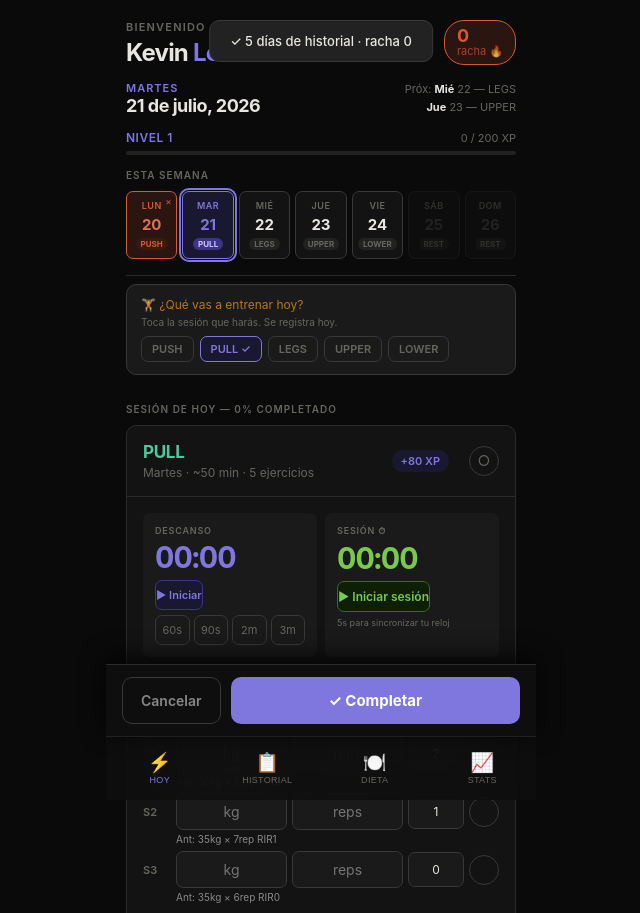
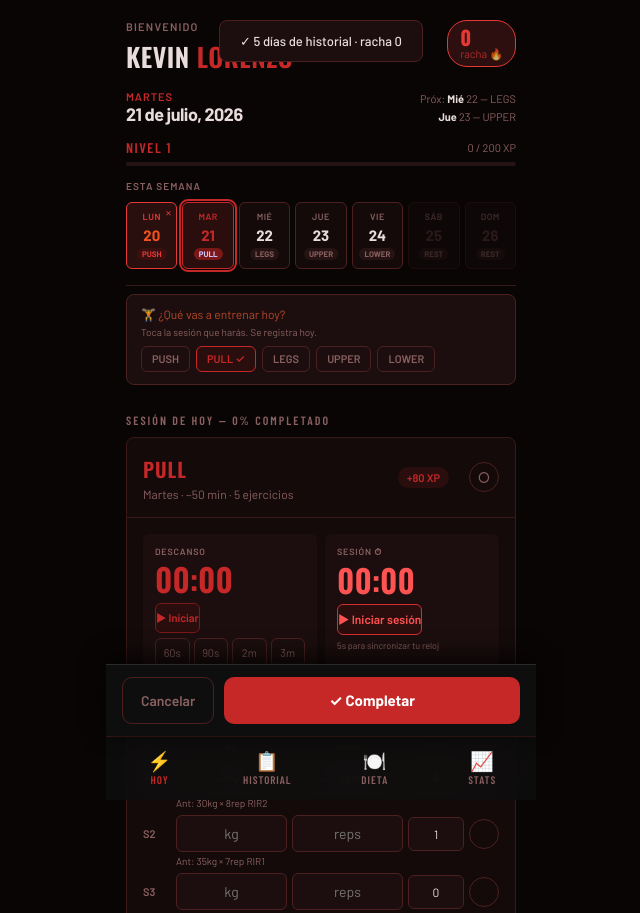
Before and after one commit to KLorenzoEconomics/FORGE, a plain HTML site: page index.html in a window 1280 px wide. Shown: the top 913 px of the page, without its empty margins (319-959 px from the left). Drawn offline with nearby package versions, Linux system fonts and the light colour scheme.

Commit message:
Update index.html

```diff
--- a/index.html
+++ b/index.html
@@ -3,56 +3,65 @@
 <head>
 <meta charset="UTF-8">
 <meta name="viewport" content="width=device-width, initial-scale=1.0, maximum-scale=1.0, user-scalable=no">
-<meta name="theme-color" content="#0a0a0a">
+<meta name="theme-color" content="#0a0505">
 <meta name="apple-mobile-web-app-capable" content="yes">
 <meta name="apple-mobile-web-app-status-bar-style" content="black-translucent">
 <meta name="apple-mobile-web-app-title" content="Forge">
 <title>Forge</title>
+<link rel="preconnect" href="https://fonts.googleapis.com">
+<link rel="preconnect" href="https://fonts.gstatic.com" crossorigin>
+<link href="https://fonts.googleapis.com/css2?family=Oswald:wght@400;500;600;700&family=Barlow+Condensed:wght@400;500;600;700&family=Barlow:wght@400;500;600;700&display=swap" rel="stylesheet">
 <link rel="manifest" href="manifest.json">
 <link rel="apple-touch-icon" href="icon-192.png">
 <style>
 *{box-sizing:border-box;margin:0;padding:0;-webkit-tap-highlight-color:transparent}
-html{height:100%;background:#0a0a0a}
-body{font-family:-apple-system,BlinkMacSystemFont,'Segoe UI',system-ui,sans-serif;background:#0a0a0a;color:#e8e6e0;min-height:100vh;overscroll-behavior:none;-webkit-font-smoothing:antialiased}
+html{height:100%;background:#0a0505}
+body{font-family:'Barlow',-apple-system,BlinkMacSystemFont,system-ui,sans-serif;background:#0a0505;color:#e8dcdc;min-height:100vh;overscroll-behavior:none;-webkit-font-smoothing:antialiased}
 :root{
-  --bg:#0a0a0a;--surface:#131313;--surface2:#1a1a1a;--surface3:#222;
-  --border:#2a2a2a;--border2:#383838;--text:#e8e6e0;--muted:#666660;--subtle:#444440;
-  --xp:#7f77dd;--xp-dim:#3c3489;--xp-bg:#1a1830;
-  --fire:#d85a30;--fire-bg:#2a1510;
-  --gold:#ba7517;--gold-bg:#2a1e08;
-  --green:#3b6d11;--green-bg:#0f1f06;--green-txt:#7ac94a;
-  --r:10px;--r-sm:7px;--nav-h:64px;
+  /* GYMBRO BLOOD-RED — negro profundo + rojo sangre */
+  --bg:#0a0505;--surface:#140a0a;--surface2:#1c0e0e;--surface3:#261414;
+  --border:#3a1818;--border2:#4d2020;--text:#e8dcdc;--muted:#8a6060;--subtle:#5c3838;
+  /* rojo principal (era morado xp) */
+  --xp:#c62828;--xp-dim:#7a1818;--xp-bg:#2a0e0e;
+  /* rojo intenso / fuego (acentos calientes) */
+  --fire:#e53935;--fire-bg:#2e0f0f;
+  /* dorado apagado → ámbar sangre */
+  --gold:#b5482a;--gold-bg:#2a1410;
+  /* "completado" ahora en ROJO FUERTE (antes verde) */
+  --green:#d32f2f;--green-bg:#2a0e0e;--green-txt:#ff5252;
+  --r:8px;--r-sm:6px;--nav-h:64px;
 }
 .app{max-width:430px;margin:0 auto;min-height:100vh;display:flex;flex-direction:column}
 .scroll-area{flex:1;overflow-y:auto;padding-bottom:calc(var(--nav-h) + 100px + env(safe-area-inset-bottom,0px));padding-top:env(safe-area-inset-top,0)}
 .scroll-area::-webkit-scrollbar{display:none}
 /* Nav */
 .nav{position:fixed;bottom:0;left:50%;transform:translateX(-50%);width:100%;max-width:430px;height:var(--nav-h);background:#0e0e0ecc;backdrop-filter:blur(20px);-webkit-backdrop-filter:blur(20px);border-top:0.5px solid var(--border);display:flex;align-items:stretch;padding-bottom:env(safe-area-inset-bottom,0);z-index:50}
-.nav-tab{flex:1;display:flex;flex-direction:column;align-items:center;justify-content:center;gap:3px;cursor:pointer;color:var(--muted);font-size:9px;letter-spacing:.3px;text-transform:uppercase;border:none;background:transparent;transition:color .15s}
+.nav-tab{font-family:'Barlow Condensed',sans-serif;flex:1;display:flex;flex-direction:column;align-items:center;justify-content:center;gap:3px;cursor:pointer;color:var(--muted);font-size:11px;font-weight:600;letter-spacing:1px;text-transform:uppercase;border:none;background:transparent;transition:color .15s}
 .nav-tab.active{color:var(--xp)}
 .nav-icon{font-size:19px;line-height:1}
 /* Splash */
 .splash{position:fixed;inset:0;background:#0a0a0a;display:flex;align-items:center;justify-content:center;z-index:500;transition:opacity .6s ease}
 .splash.hide{opacity:0;pointer-events:none}
 .splash-inner{text-align:center;padding:0 32px}
-.splash-greeting{font-size:13px;font-weight:600;color:var(--muted);text-transform:uppercase;letter-spacing:2px;margin-bottom:8px}
-.splash-name{font-size:36px;font-weight:700;letter-spacing:-1px;color:var(--text);margin-bottom:24px}
+.splash-greeting{font-family:'Barlow Condensed',sans-serif;font-size:14px;font-weight:600;color:var(--muted);text-transform:uppercase;letter-spacing:3px;margin-bottom:8px}
+.splash-name{font-family:'Oswald',sans-serif;font-size:40px;font-weight:700;letter-spacing:1px;color:var(--text);margin-bottom:24px;text-transform:uppercase}
 .splash-name span{color:var(--xp)}
 .splash-divider{width:40px;height:1px;background:var(--border2);margin:0 auto 24px}
-.splash-quote{font-size:16px;color:var(--text);font-style:italic;line-height:1.6;margin-bottom:10px}
+.splash-quote{font-family:'Oswald',sans-serif;font-size:16px;color:var(--fire);line-height:1.5;margin-bottom:10px;text-transform:uppercase;letter-spacing:1px}
 .splash-author{font-size:12px;color:var(--muted);letter-spacing:.5px}
 /* Completion splash */
 .csplash{position:fixed;inset:0;background:#0a0a0a;display:flex;align-items:center;justify-content:center;z-index:500;transition:opacity .6s ease;display:none}
 .csplash.show{display:flex}
+.csplash .splash-quote{color:var(--fire)}
 .csplash.hide{opacity:0;pointer-events:none}
 /* Hero */
 .hero{padding:20px 20px 0;display:flex;justify-content:space-between;align-items:flex-start}
 .hero-left{}
 .hero-greeting{font-size:11px;font-weight:600;color:var(--muted);text-transform:uppercase;letter-spacing:1.2px;margin-bottom:4px}
-.hero-name{font-size:24px;font-weight:700;letter-spacing:-.8px}
+.hero-name{font-family:'Oswald',sans-serif;font-size:26px;font-weight:600;letter-spacing:.5px;text-transform:uppercase}
 .hero-name span{color:var(--xp)}
 .streak-pill{display:flex;align-items:center;gap:6px;background:var(--fire-bg);border:.5px solid var(--fire);border-radius:20px;padding:6px 12px;flex-shrink:0}
-.streak-n{font-size:18px;font-weight:700;color:var(--fire);line-height:1}
+.streak-n{font-family:'Oswald',sans-serif;font-size:20px;font-weight:700;color:var(--fire);line-height:1}
 .streak-lbl{font-size:11px;color:var(--fire);opacity:.7;line-height:1.2}
 /* Date */
 .date-bar{display:flex;align-items:center;justify-content:space-between;padding:0 20px;margin-top:14px}
@@ -63,7 +72,7 @@ body{font-family:-apple-system,BlinkMacSystemFont,'Segoe UI',system-ui,sans-seri
 /* XP */
 .xp-section{padding:14px 20px 0}
 .xp-row{display:flex;justify-content:space-between;align-items:center;margin-bottom:6px}
-.xp-level{font-size:12px;font-weight:600;color:var(--xp);letter-spacing:.5px}
+.xp-level{font-family:'Barlow Condensed',sans-serif;font-size:14px;font-weight:600;color:var(--xp);letter-spacing:1.5px;text-transform:uppercase}
 .xp-pts{font-size:11px;color:var(--muted)}
 .xp-track{height:4px;background:var(--surface3);border-radius:2px;overflow:hidden}
 .xp-fill{height:100%;background:var(--xp);border-radius:2px;transition:width .5s}
@@ -75,10 +84,10 @@ body{font-family:-apple-system,BlinkMacSystemFont,'Segoe UI',system-ui,sans-seri
 .cal-day.done{border-color:var(--green);background:var(--green-bg)}
 .cal-day.today{border-color:var(--xp);background:var(--xp-bg)}
 .cal-day.rest-day{opacity:.4}
-.cal-day.missed{border-color:#d85a30;background:#2a1510}
-.cal-day.missed .cal-dow{color:#d85a30}
-.cal-day.missed .cal-num{color:#e07050}
-.cal-day.missed .cal-tag{background:#3a1a0e;color:#d85a30}
+.cal-day.missed{border-color:#e53935;background:#2a0f0f}
+.cal-day.missed .cal-dow{color:#e53935}
+.cal-day.missed .cal-num{color:#f4511e}
+.cal-day.missed .cal-tag{background:#3a1010;color:#e53935}
 .cal-day.upcoming{border-color:var(--border2)}
 .cal-day.selected{outline:2px solid var(--xp);outline-offset:1px}
 .cal-day.done.selected{outline-color:var(--green-txt)}
@@ -91,17 +100,17 @@ body{font-family:-apple-system,BlinkMacSystemFont,'Segoe UI',system-ui,sans-seri
 .cal-day.rest-day .cal-num{color:var(--subtle)}
 .cal-tag{font-size:8px;font-weight:700;padding:1px 5px;border-radius:10px;background:var(--surface3);color:var(--muted);text-transform:uppercase}
 .cal-day.today .cal-tag{background:var(--xp-dim);color:#ccc8ff}
-.cal-day.done .cal-tag{background:var(--green);color:#d4f5b0}
+.cal-day.done .cal-tag{background:var(--green);color:#ffcccc}
 .cal-check{position:absolute;top:4px;right:4px;font-size:9px;color:var(--green-txt)}
 /* Divider */
 .divider{height:.5px;background:var(--border);margin:16px 20px 0}
 /* Sec label */
-.sec-lbl{font-size:10px;font-weight:600;color:var(--muted);text-transform:uppercase;letter-spacing:1px;padding:18px 20px 10px}
+.sec-lbl{font-family:'Barlow Condensed',sans-serif;font-size:12px;font-weight:600;color:var(--muted);text-transform:uppercase;letter-spacing:2px;padding:18px 20px 10px}
 /* Day card */
 .day-card{margin:0 20px 10px;background:var(--surface);border:.5px solid var(--border);border-radius:var(--r);overflow:hidden}
 .day-card.done-card{border-color:var(--green)}
 .day-card-head{padding:16px;display:flex;justify-content:space-between;align-items:center}
-.day-name{font-size:17px;font-weight:700;letter-spacing:-.3px}
+.day-name{font-family:'Oswald',sans-serif;font-size:20px;font-weight:600;letter-spacing:1px;text-transform:uppercase}
 .day-meta{font-size:12px;color:var(--muted);margin-top:3px}
 .day-xp-tag{font-size:11px;font-weight:600;color:var(--xp);background:var(--xp-bg);padding:4px 9px;border-radius:20px}
 .done-ring{width:30px;height:30px;border-radius:50%;border:1.5px solid var(--border2);display:flex;align-items:center;justify-content:center;font-size:14px;color:var(--muted);margin-left:10px;transition:all .2s}
@@ -111,7 +120,7 @@ body{font-family:-apple-system,BlinkMacSystemFont,'Segoe UI',system-ui,sans-seri
 .dual-timer{display:grid;grid-template-columns:1fr 1fr;gap:8px;margin-bottom:14px}
 .timer-block{background:var(--surface2);border-radius:var(--r-sm);padding:12px}
 .timer-lbl{font-size:9px;font-weight:600;color:var(--muted);text-transform:uppercase;letter-spacing:.8px;margin-bottom:6px}
-.timer-dig{font-size:30px;font-weight:700;font-variant-numeric:tabular-nums;letter-spacing:-1px;line-height:1;margin-bottom:8px}
+.timer-dig{font-family:'Oswald',sans-serif;font-size:32px;font-weight:600;font-variant-numeric:tabular-nums;letter-spacing:0;line-height:1;margin-bottom:8px}
 .timer-dig.xp{color:var(--xp)}
 .timer-dig.grn{color:var(--green-txt)}
 .timer-dig.urg{color:var(--fire)}
@@ -121,7 +130,7 @@ body{font-family:-apple-system,BlinkMacSystemFont,'Segoe UI',system-ui,sans-seri
 .t-btn.go{background:var(--xp-bg);border-color:var(--xp-dim);color:var(--xp);font-weight:600}
 .t-btn.running{background:var(--fire-bg);border-color:var(--fire);color:var(--fire);font-weight:600}
 .t-btn.sgo{background:var(--green-bg);border-color:var(--green);color:var(--green-txt);font-weight:600;font-size:12px}
-.t-btn.srun{background:#1a2a10;border-color:var(--green-txt);color:var(--green-txt);font-weight:600;font-size:12px}
+.t-btn.srun{background:#2a0e0e;border-color:var(--green-txt);color:var(--green-txt);font-weight:600;font-size:12px}
 /* Countdown overlay */
 .countdown{position:fixed;inset:0;background:rgba(10,10,10,.95);display:flex;flex-direction:column;align-items:center;justify-content:center;z-index:200;opacity:0;pointer-events:none;transition:opacity .2s}
 .countdown.show{opacity:1;pointer-events:all}
@@ -132,7 +141,7 @@ body{font-family:-apple-system,BlinkMacSystemFont,'Segoe UI',system-ui,sans-seri
 .exercise{margin-bottom:18px}
 .exercise:last-of-type{margin-bottom:0}
 .ex-top{display:flex;justify-content:space-between;align-items:flex-start;margin-bottom:3px}
-.ex-name{font-size:14px;font-weight:600;line-height:1.3;flex:1;padding-right:8px}
+.ex-name{font-family:'Barlow',sans-serif;font-size:14px;font-weight:600;line-height:1.3;flex:1;padding-right:8px}
 .ex-star{font-size:10px;font-weight:700;color:var(--xp);background:var(--xp-bg);padding:3px 8px;border-radius:20px;white-space:nowrap;margin-top:1px}
 .ex-params{font-size:11px;color:var(--muted);margin-bottom:10px;line-height:1.5}
 .sets-head{display:grid;grid-template-columns:28px 1fr 1fr 56px 30px;gap:5px;margin-bottom:5px}
@@ -172,7 +181,7 @@ body{font-family:-apple-system,BlinkMacSystemFont,'Segoe UI',system-ui,sans-seri
 /* Stats */
 .stats-grid{display:grid;grid-template-columns:1fr 1fr;gap:10px;padding:0 20px}
 .stat-tile{background:var(--surface);border:.5px solid var(--border);border-radius:var(--r);padding:16px}
-.stat-val{font-size:28px;font-weight:700;line-height:1;margin-bottom:4px}
+.stat-val{font-family:'Oswald',sans-serif;font-size:30px;font-weight:600;line-height:1;margin-bottom:4px}
 .stat-val.xp{color:var(--xp)}.stat-val.fire{color:var(--fire)}.stat-val.gold{color:var(--gold)}.stat-val.grn{color:var(--green-txt)}
 .stat-lbl{font-size:11px;color:var(--muted)}
 .pr-list{padding:0 20px}
@@ -181,7 +190,7 @@ body{font-family:-apple-system,BlinkMacSystemFont,'Segoe UI',system-ui,sans-seri
 .pr-ex{font-size:13px;color:var(--muted);flex:1;padding-right:12px}
 .pr-val{font-size:14px;font-weight:700;color:var(--xp)}
 /* Toast */
-.toast{position:fixed;top:20px;left:50%;transform:translateX(-50%) translateY(-80px);background:#222;border:.5px solid var(--border2);border-radius:var(--r);padding:12px 20px;font-size:13px;font-weight:500;z-index:300;transition:transform .3s;white-space:nowrap;pointer-events:none}
+.toast{font-family:'Barlow',sans-serif;position:fixed;top:20px;left:50%;transform:translateX(-50%) translateY(-80px);background:#1c0e0e;border:.5px solid var(--border2);border-radius:var(--r);padding:12px 20px;font-size:13px;font-weight:500;z-index:300;transition:transform .3s;white-space:nowrap;pointer-events:none}
 .toast.show{transform:translateX(-50%) translateY(0)}
 /* Banners */
 .banner{margin:0 20px 10px;padding:12px 14px;border-radius:var(--r)}
@@ -199,9 +208,9 @@ body{font-family:-apple-system,BlinkMacSystemFont,'Segoe UI',system-ui,sans-seri
 .empty-sub{font-size:13px;line-height:1.5}
 /* Barra fija completar + cancelar */
 #fixedCompleteBar{position:fixed;bottom:calc(var(--nav-h) + env(safe-area-inset-bottom,0px));left:50%;transform:translateX(-50%);width:100%;max-width:430px;padding:12px 16px;background:#0e0e0e;border-top:.5px solid #2a2a2a;z-index:60;box-shadow:0 -6px 24px rgba(0,0,0,.85);display:flex;gap:10px}
-#fixedCompleteBar .fb-cancel{flex:0 0 auto;padding:14px 18px;border:.5px solid #383838;border-radius:10px;background:transparent;color:#888;font-size:14px;font-weight:600;font-family:inherit;cursor:pointer;transition:all .15s}
+#fixedCompleteBar .fb-cancel{flex:0 0 auto;padding:14px 18px;border:.5px solid #4d2020;border-radius:10px;background:transparent;color:#8a6060;font-size:14px;font-weight:600;font-family:inherit;cursor:pointer;transition:all .15s}
 #fixedCompleteBar .fb-cancel:active{background:#1a1a1a}
-#fixedCompleteBar .fb-done{flex:1;padding:14px;border:none;border-radius:10px;background:#7f77dd;color:#fff;font-size:15px;font-weight:700;font-family:inherit;cursor:pointer;transition:opacity .15s}
+#fixedCompleteBar .fb-done{flex:1;padding:14px;border:none;border-radius:10px;background:#c62828;color:#fff;font-size:15px;font-weight:700;font-family:inherit;cursor:pointer;transition:opacity .15s}
 #fixedCompleteBar .fb-done:active{opacity:.85}
 input[type=number]::-webkit-inner-spin-button,input[type=number]::-webkit-outer-spin-button{-webkit-appearance:none}
 input[type=number]{-moz-appearance:textfield}
@@ -598,7 +607,7 @@ function renderCal(){
     else if(!dispR)cls+=' rest-day';
     else if(!isPast)cls+=' upcoming';
     if(isSelected)cls+=' selected';
-    var check=isDone?'<div class="cal-check">✓</div>':(isMissed?'<div class="cal-check" style="color:#d85a30">✗</div>':'');
+    var check=isDone?'<div class="cal-check">✓</div>':(isMissed?'<div class="cal-check" style="color:#e53935">✗</div>':'');
     html+='<div class="'+cls+'" onclick="selectDay(\''+dk+'\')">'
       +check
       +'<div class="cal-dow">'+DAY_ABR[dw]+'</div>'
@@ -781,14 +790,14 @@ function renderHoy(){
             var curKg=parseFloat(sv.kg),prevKg=parseFloat(prev.kg);
             var curReps=parseFloat(sv.reps||0),prevReps=parseFloat(prev.reps||0);
             if(curKg>prevKg||(curKg===prevKg&&curReps>prevReps)){
-              arrow=' <span style="color:#7ac94a">⬆ subiste</span>';
+              arrow=' <span style="color:#ff5252">⬆ subiste</span>';
             }else if(curKg<prevKg||(curKg===prevKg&&curReps<prevReps)){
-              arrow=' <span style="color:#d85a30">⬇ bajaste</span>';
+              arrow=' <span style="color:#e53935">⬇ bajaste</span>';
             }else if(curKg===prevKg&&curReps===prevReps){
-              arrow=' <span style="color:#666">= igual</span>';
+              arrow=' <span style="color:#8a6060">= igual</span>';
             }
           }
-          html+='<div id="ref_'+eR.id+'_'+ei+'_'+si+'" style="font-size:10px;color:#888;padding-left:33px;margin:-2px 0 6px">'+refTxt+arrow+'</div>';
+          html+='<div id="ref_'+eR.id+'_'+ei+'_'+si+'" style="font-size:10px;color:#8a6060;padding-left:33px;margin:-2px 0 6px">'+refTxt+arrow+'</div>';
         }
       }
     });
@@ -842,17 +851,17 @@ function askCancel(dayId,tk){
   _pendingDayId=dayId;_pendingTk=tk;
   var bar=document.createElement('div');
   bar.id='confirmBar';
-  bar.style.cssText='position:fixed;bottom:calc(64px + env(safe-area-inset-bottom,0px));left:50%;transform:translateX(-50%);width:100%;max-width:430px;background:#1a1a1a;border-top:0.5px solid #d85a30;padding:16px 20px;z-index:70;display:flex;gap:10px;align-items:center;box-shadow:0 -6px 24px rgba(0,0,0,.9)';
+  bar.style.cssText='position:fixed;bottom:calc(64px + env(safe-area-inset-bottom,0px));left:50%;transform:translateX(-50%);width:100%;max-width:430px;background:#1c0e0e;border-top:0.5px solid #e53935;padding:16px 20px;z-index:70;display:flex;gap:10px;align-items:center;box-shadow:0 -6px 24px rgba(0,0,0,.9)';
   var txt=document.createElement('div');
   txt.style.cssText='flex:1;font-size:13px;color:#e8e6e0;line-height:1.4';
   txt.innerHTML='Cancelar y borrar todo<br>lo registrado hoy?';
   var btnNo=document.createElement('button');
   btnNo.textContent='No';
-  btnNo.style.cssText='padding:10px 16px;border:.5px solid #383838;border-radius:8px;background:transparent;color:#aaa;font-size:13px;font-family:inherit;cursor:pointer';
+  btnNo.style.cssText='padding:10px 16px;border:.5px solid #4d2020;border-radius:8px;background:transparent;color:#b09090;font-size:13px;font-family:inherit;cursor:pointer';
   btnNo.onclick=function(){bar.remove()};
   var btnYes=document.createElement('button');
   btnYes.textContent='Sí, borrar';
-  btnYes.style.cssText='padding:10px 16px;border:none;border-radius:8px;background:#d85a30;color:#fff;font-size:13px;font-weight:700;font-family:inherit;cursor:pointer';
+  btnYes.style.cssText='padding:10px 16px;border:none;border-radius:8px;background:#e53935;color:#fff;font-size:13px;font-weight:700;font-family:inherit;cursor:pointer';
   btnYes.onclick=function(){bar.remove();doCancel(_pendingDayId)};
   bar.appendChild(txt);bar.appendChild(btnNo);bar.appendChild(btnYes);
   document.querySelector('.app').appendChild(bar);
@@ -891,11 +900,11 @@ function askComplete(dayId,tk){
   txt.innerHTML='Seguro que quieres<br>registrar este entrenamiento?';
   var btnCancel=document.createElement('button');
   btnCancel.textContent='Cancelar';
-  btnCancel.style.cssText='padding:10px 16px;border:.5px solid #383838;border-radius:8px;background:transparent;color:#aaa;font-size:13px;font-family:inherit;cursor:pointer';
+  btnCancel.style.cssText='padding:10px 16px;border:.5px solid #4d2020;border-radius:8px;background:transparent;color:#b09090;font-size:13px;font-family:inherit;cursor:pointer';
   btnCancel.onclick=function(){bar.remove()};
   var btnOk=document.createElement('button');
   btnOk.textContent='Confirmar';
-  btnOk.style.cssText='padding:10px 16px;border:none;border-radius:8px;background:#7f77dd;color:#fff;font-size:13px;font-weight:700;font-family:inherit;cursor:pointer';
+  btnOk.style.cssText='padding:10px 16px;border:none;border-radius:8px;background:#c62828;color:#fff;font-size:13px;font-weight:700;font-family:inherit;cursor:pointer';
   btnOk.onclick=function(){bar.remove();completeOn(_pendingDayId,_pendingTk)};
   bar.appendChild(txt);bar.appendChild(btnCancel);bar.appendChild(btnOk);
   document.querySelector('.app').appendChild(bar);
@@ -930,7 +939,7 @@ function getPrevSet(dayId,ei,si){
   return best;
 }
 
-function dayColor(id){return{push:'#9d96e8',pull:'#4dc9a0',legs:'#e07050',upper:'#8884cc',lower:'#ccaa44'}[id]||'#7f77dd'}
+function dayColor(id){return{push:'#e53935',pull:'#c62828',legs:'#d32f2f',upper:'#b71c1c',lower:'#f4511e'}[id]||'#c62828'}
 function xpForDay(){var b=80;if(S.streak>=14)b+=20;else if(S.streak>=7)b+=10;return b}
 
 // ═══════════════════════════════════════
@@ -955,9 +964,9 @@ function refreshRefLine(dayId,ei,si){
   if(sv.kg!==''&&sv.kg!=null){
     var curKg=parseFloat(sv.kg),prevKg=parseFloat(prev.kg);
     var curReps=parseFloat(sv.reps||0),prevReps=parseFloat(prev.reps||0);
-    if(curKg>prevKg||(curKg===prevKg&&curReps>prevReps)){arrow=' <span style="color:#7ac94a">⬆ subiste</span>';}
-    else if(curKg<prevKg||(curKg===prevKg&&curReps<prevReps)){arrow=' <span style="color:#d85a30">⬇ bajaste</span>';}
-    else if(curKg===prevKg&&curReps===prevReps){arrow=' <span style="color:#666">= igual</span>';}
+    if(curKg>prevKg||(curKg===prevKg&&curReps>prevReps)){arrow=' <span style="color:#ff5252">⬆ subiste</span>';}
+    else if(curKg<prevKg||(curKg===prevKg&&curReps<prevReps)){arrow=' <span style="color:#e53935">⬇ bajaste</span>';}
+    else if(curKg===prevKg&&curReps===prevReps){arrow=' <span style="color:#8a6060">= igual</span>';}
   }
   el.innerHTML=refTxt+arrow;
 }
@@ -1274,7 +1283,7 @@ function renderDieta(){
   // Resumen macros del día
   html+='<div style="display:flex;gap:8px;margin:0 20px 16px">';
   html+='<div style="flex:1;background:var(--surface);border:.5px solid var(--border);border-radius:var(--r-sm);padding:10px;text-align:center"><div style="font-size:16px;font-weight:700;color:var(--gold)">'+plan.carbos+'g</div><div style="font-size:10px;color:var(--muted)">carbos</div></div>';
-  html+='<div style="flex:1;background:var(--surface);border:.5px solid var(--border);border-radius:var(--r-sm);padding:10px;text-align:center"><div style="font-size:16px;font-weight:700;color:#e07050">'+plan.grasas+'g</div><div style="font-size:10px;color:var(--muted)">grasas</div></div>';
+  html+='<div style="flex:1;background:var(--surface);border:.5px solid var(--border);border-radius:var(--r-sm);padding:10px;text-align:center"><div style="font-size:16px;font-weight:700;color:#f4511e">'+plan.grasas+'g</div><div style="font-size:10px;color:var(--muted)">grasas</div></div>';
   html+='<div style="flex:1;background:var(--surface);border:.5px solid var(--border);border-radius:var(--r-sm);padding:10px;text-align:center"><div style="font-size:16px;font-weight:700;color:var(--xp)">'+doneCount+'/'+totalMeals+'</div><div style="font-size:10px;color:var(--muted)">comidas</div></div>';
   html+='</div>';
 
```
